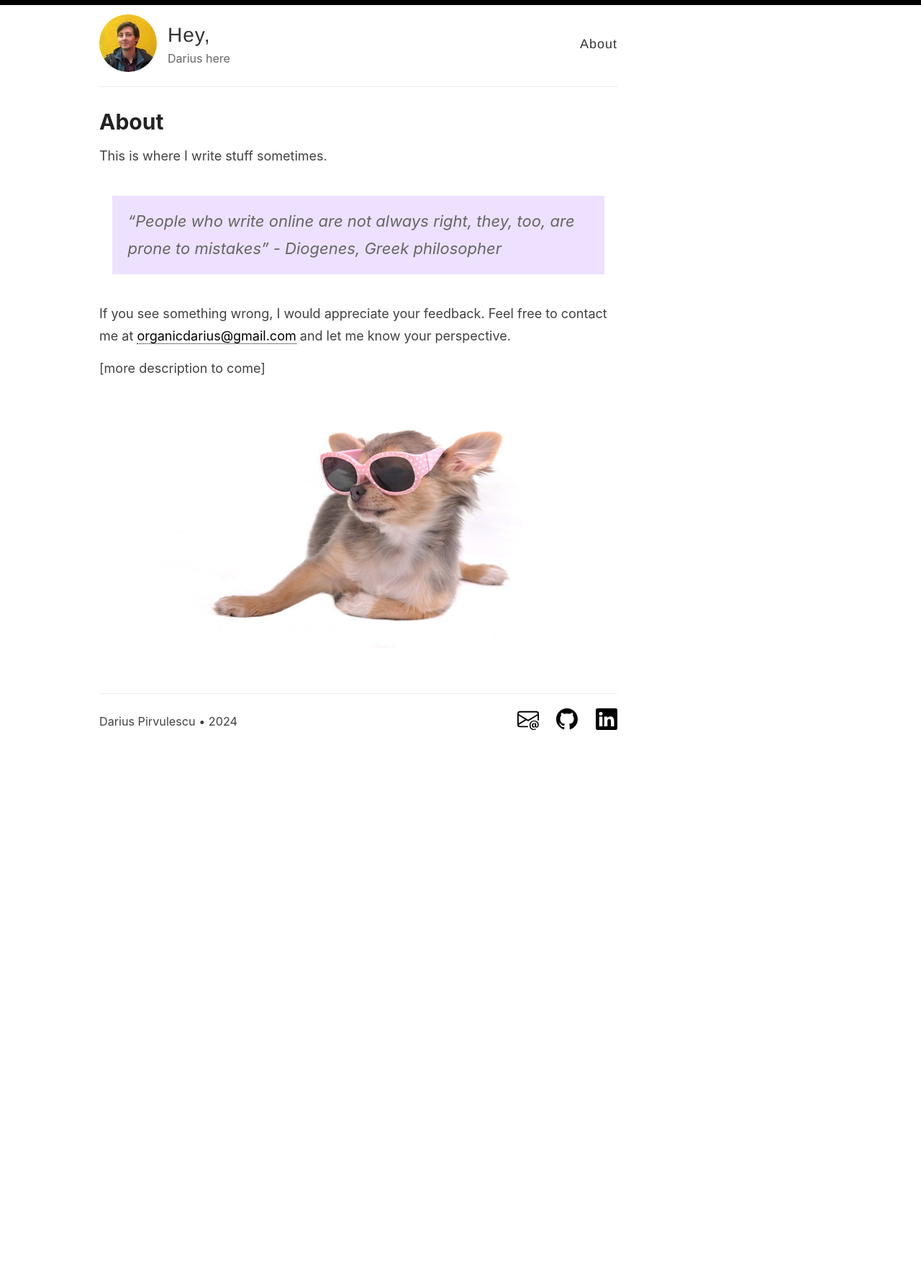
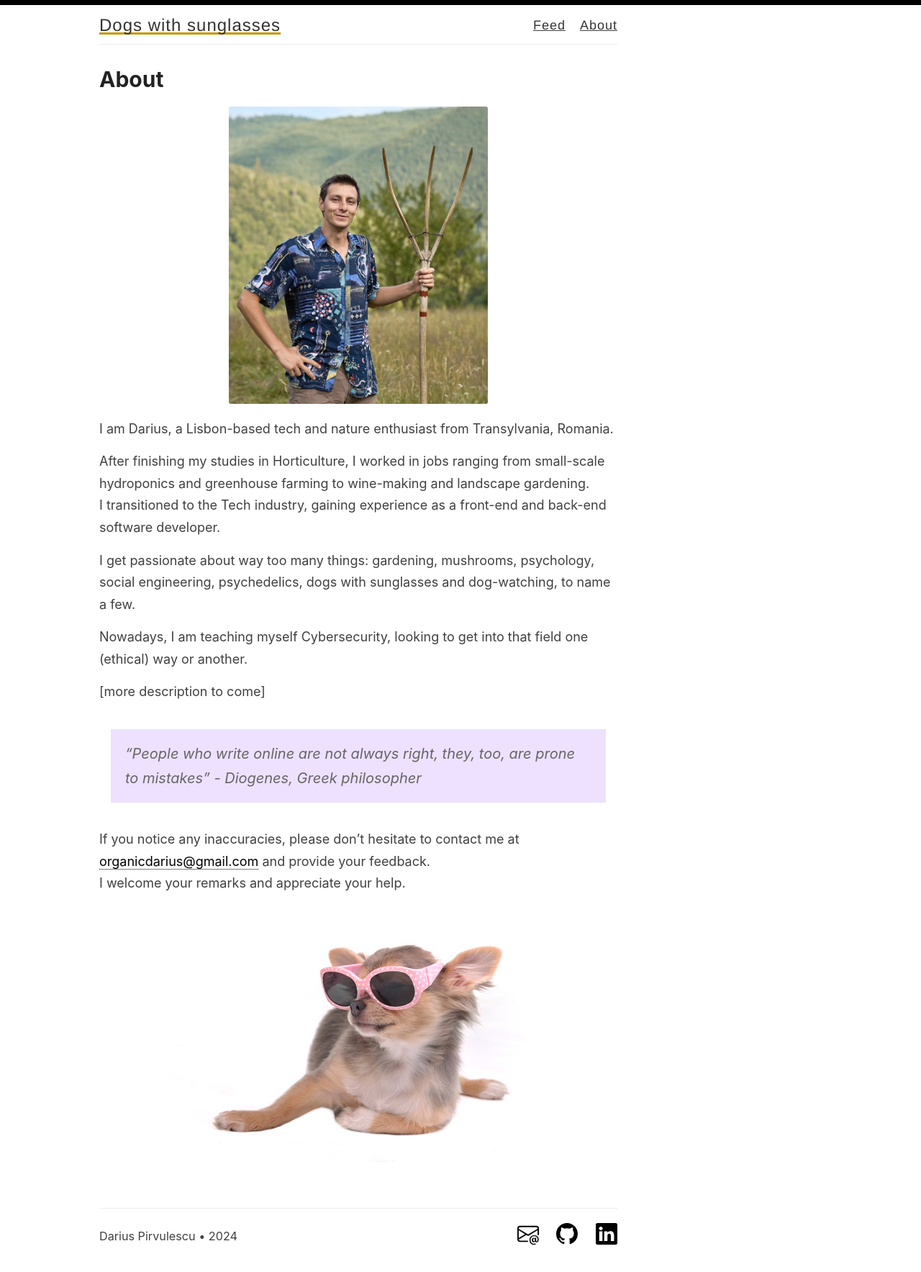
Before and after one commit to panacotar/blog, a Jekyll site: the page built from _pages/about.md, in a window 1280 px wide. Shown: the whole page at 72% size. Built offline with Jekyll 4.4.1, drawn with Linux system fonts in a browser that asks for light colours; before the commit the page ends 1052 px from its top, so only the background shows below that.

Commit message:
Redesign 2024 1 (#1)
* Add ochre color

* Change name site

* Style nav

* Change the About page

* Change hover on the site-name tablet viewport

* Modify about page description and style

* Update description

* Change title's capitalization

* Add title plugin, revert capitalize on title variable

```diff
--- a/_config.yml
+++ b/_config.yml
@@ -1,7 +1,7 @@
-name: Hey,
+name: Dogs with sunglasses
 
 # Short bio or description (displayed in the header)
-description: Darius here
+description: Hey, Darius here
 author: Darius
 
 # Your website URL
--- a/_layouts/default.html
+++ b/_layouts/default.html
@@ -1,7 +1,7 @@
 <!DOCTYPE html>
 <html>
   <head>
-    <title>{% if page.title %}{{ page.title }} – {% endif %}{{ site.name }} {{ site.description }}</title>
+    <title>{% if page.title %}{{ page.title }} - {% endif %}{{ site.name }} - {{ site.description }}</title>
     {% seo title=false %}
     {% include meta.html %}
 
@@ -26,15 +26,18 @@
         <div class="container">
           <header class="masthead clearfix">
             <a href="{{ site.baseurl }}/" class="site-avatar">
-              <img src="{{ site.baseurl }}/assets/images/me.jpeg" alt="{{ site.title }}" />
+              <img src="{{ site.baseurl }}/assets/images/avatar_me.jpg" alt="{{ site.title }}" />
             </a>
 
-            <div class="site-info">
-              <h1 class="site-name"><a href="{{ site.baseurl }}/">{{ site.name }}</a></h1>
-              <p class="site-description">{{ site.description }}</p>
-            </div>
+            <a href="{{ site.baseurl }}/" class="site-info">
+              <h1 class="site-name">
+                {{ site.name }}
+              </h1>
+              <!-- <p class="site-description">{{ site.description }}</p>  -->
+            </a>
 
             <nav>
+              <a href="{{ site.baseurl }}/feed.xml">Feed</a>
               <a href="{{ site.baseurl }}/about">About</a>
             </nav>
           </header>
--- a/_pages/about.md
+++ b/_pages/about.md
@@ -4,12 +4,23 @@ title: About
 permalink: /about/
 ---
 
-This is where I write stuff sometimes.
+<img class="about-img" src="/blog/assets/images/me2.jpg" alt="Image of me holding an old wood fork with the forest background">
+
+I am Darius, a Lisbon-based tech and nature enthusiast from Transylvania, Romania.
+
+After finishing my studies in Horticulture, I worked in jobs ranging from small-scale hydroponics and greenhouse farming to wine-making and landscape gardening.
+I transitioned to the Tech industry, gaining experience as a front-end and back-end software developer.
+
+I get passionate about way too many things: gardening, mushrooms, psychology, social engineering, psychedelics, dogs with sunglasses and dog-watching, to name a few.
+
+Nowadays, I am teaching myself Cybersecurity, looking to get into that field one (ethical) way or another.
+
+[more description to come]
 
 > "People who write online are not always right, they, too, are prone to mistakes" - Diogenes, Greek philosopher
 
-If you see something wrong, I would appreciate your feedback. Feel free to contact me at <span class="text-link">organicdarius@gmail.com</span> and let me know your perspective.
+If you notice any inaccuracies, please don't hesitate to contact me at <span class="text-link">organicdarius@gmail.com</span> and provide your feedback.
+I welcome your remarks and appreciate your help.
 
-[more description to come]
 
 ![image]({{ site.baseurl }}/assets/images/fly-dog.jpg)
--- /dev/null
+++ b/_plugins/title.rb
@@ -0,0 +1,9 @@
+# frozen_string_literal: true
+
+module Jekyll
+  module Utils # :nodoc:
+    def titleize_slug(slug)
+      slug.split(/[_-]/).join(' ').capitalize
+    end
+  end
+end
--- a/_sass/_variables.scss
+++ b/_sass/_variables.scss
@@ -4,6 +4,8 @@
 //
 
 // Colors
+$ochre: #C99700;
+
 // Grays
 $black: #000;
 $darkerGray: #222;
--- a/assets/style.scss
+++ b/assets/style.scss
@@ -25,10 +25,15 @@ body {
   background: $white;
   font-family: -system-ui, -apple-system, BlinkMacSystemFont, "Segoe UI", Helvetica, Arial, sans-serif, "Apple Color Emoji", "Segoe UI Emoji", "Segoe UI Symbol";
   color: #404040;
-  line-height: 1.7;
+  line-height: 1.8;
   font-weight: 400;
-  font-size: 18px;
+  font-size: 16px;
   height: 100%;
+
+  @include tablet {
+    line-height: 1.7;
+    font-size: 18px;
+  }
 }
 
 .container {
@@ -119,12 +124,12 @@ blockquote {
   margin: 1.8em 0;
   padding: 0.1em 1em;
   color: $gray;
-  font-size: 22px;
   font-style: italic;
   background-color: #ede1ff;
 
   @include tablet {
     margin: 1.8em .8em;
+    font-size: 20px;
   }
 }
 
@@ -257,11 +262,13 @@ p > img {
     font-weight: 300;
     letter-spacing: 1px;
     text-decoration: none;
-    // text-decoration: underline;
+  }
 
-    &:hover, &:active {
-      text-decoration: underline;
-    }
+  @include tablet {
+    position: sticky;
+    top: 0;
+    background-color: $white;
+    z-index: 10;
   }
 }
 
@@ -272,7 +279,7 @@ p > img {
   @include tablet {
     text-align: left;
 
-    padding: 20px 0;
+    padding-top: 10px;
     border-bottom: 1px solid $lightGray;
   }
 }
@@ -280,20 +287,19 @@ p > img {
 .site-avatar {
   float: none;
   display: block;
-  width: 80px;
-  height: 80px;
+  width: 100px;
+  height: 100px;
   margin: 20px auto;
-
-  @include tablet {
-    float: left;
-    margin: 0 15px 0 0;
-  }
 
   img {
     border-radius: 50%;
-    width: 80px;
-    height: 80px;
+    width: 100px;
+    height: 100px;
     object-fit: cover;
+  }
+
+  @include tablet {
+    display: none;
   }
 }
 
@@ -320,33 +326,41 @@ p > img {
 
   @include tablet {
     text-align: left;
-  }
-}
+    font-size: 24px;
 
-.site-description {
-  margin: 0;
-  color: $gray;
-  font-size: 16px;
+    text-decoration: underline $ochre 3px;
+    text-decoration-skip-ink: none;
 
-  @include tablet {
-    margin: -5px 0 0 0;
+    &:hover {
+      text-decoration-style: wavy;
+      text-decoration-thickness: 1.5px;
+    }
   }
 }
 
 nav {
   font-family: $helveticaNeue;
+  display: block;
   float: none;
-  margin-top: 9px;
-  display: block;
-  font-size: 16px;
+  margin-top: 10px;
+  font-size: 18px;
+  text-decoration: underline;
 
   @include tablet {
-    font-size: 18px;
     float: right;
-    margin-top: 26px;
+    display: flex;
+    justify-content: space-between;
   }
+}
 
+nav a {
+  display: block;
+  width: fit-content;
+  margin: 15px auto;
 
+  @include tablet {
+    margin: 0 0 0 20px;
+  }
 }
 
 //
@@ -454,7 +468,21 @@ footer {
   margin-top: 0;
 }
 
-.chip {
+.about-img {
+  width: 100%;
+  height: 100%;
+  border-radius: 3px;
+  margin: 20px auto;
+
+
+  @include tablet {
+    width: 360px;
+    border-radius: 3px;
+  }
+}
+
+
+.chip { // For tags
   display: inline-block;
   height: 32px;
   font-size: 14px;
```
Also changed, not shown: assets/images/avatar_me.jpg (added), assets/images/me2.jpg (added).
